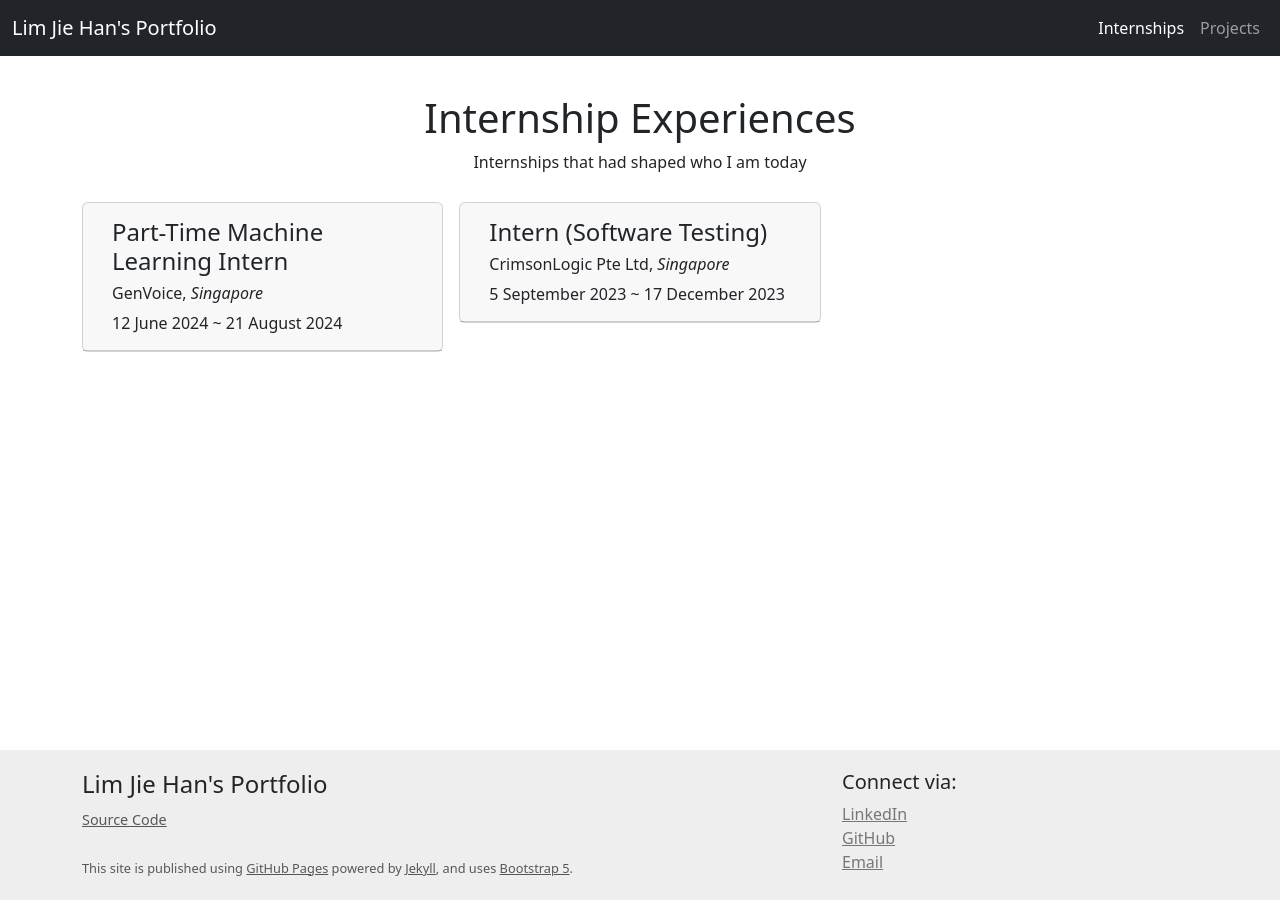
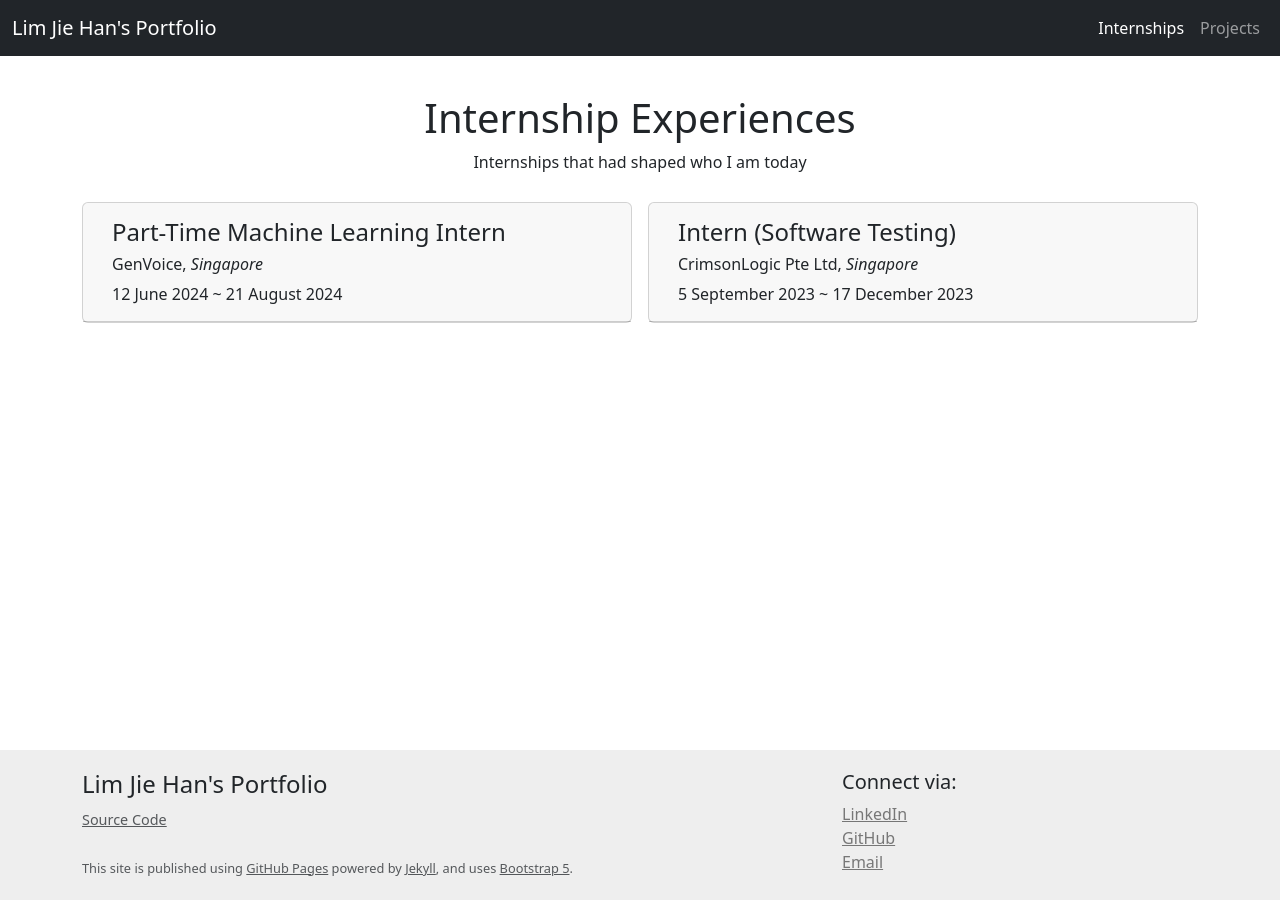
Before and after one commit to LimJH272/limjh272.github.io, a Jekyll site: the page built from internships.html, in a window 1280 px wide. Built offline with Jekyll 4.4.1, drawn with Linux system fonts in a browser that asks for light colours.

Commit message:
Update internship cards responsiveness

```diff
--- a/internships.html
+++ b/internships.html
@@ -9,7 +9,7 @@ page-subtitle: Internships that had shaped who I am today
 
 {% if site.data.internships[0] %}
 <div class="container py-1" id="internship-content">
-    <div class="row row-cols-1 row-cols-sm-2 row-cols-lg-3 row-cols-xxl-4 g-3">
+    <div class="row row-cols-1 row-cols-sm-2 g-3">
         {% for internship_data in site.data.internships %}
         <div class="col">
             <div class="card">
```
